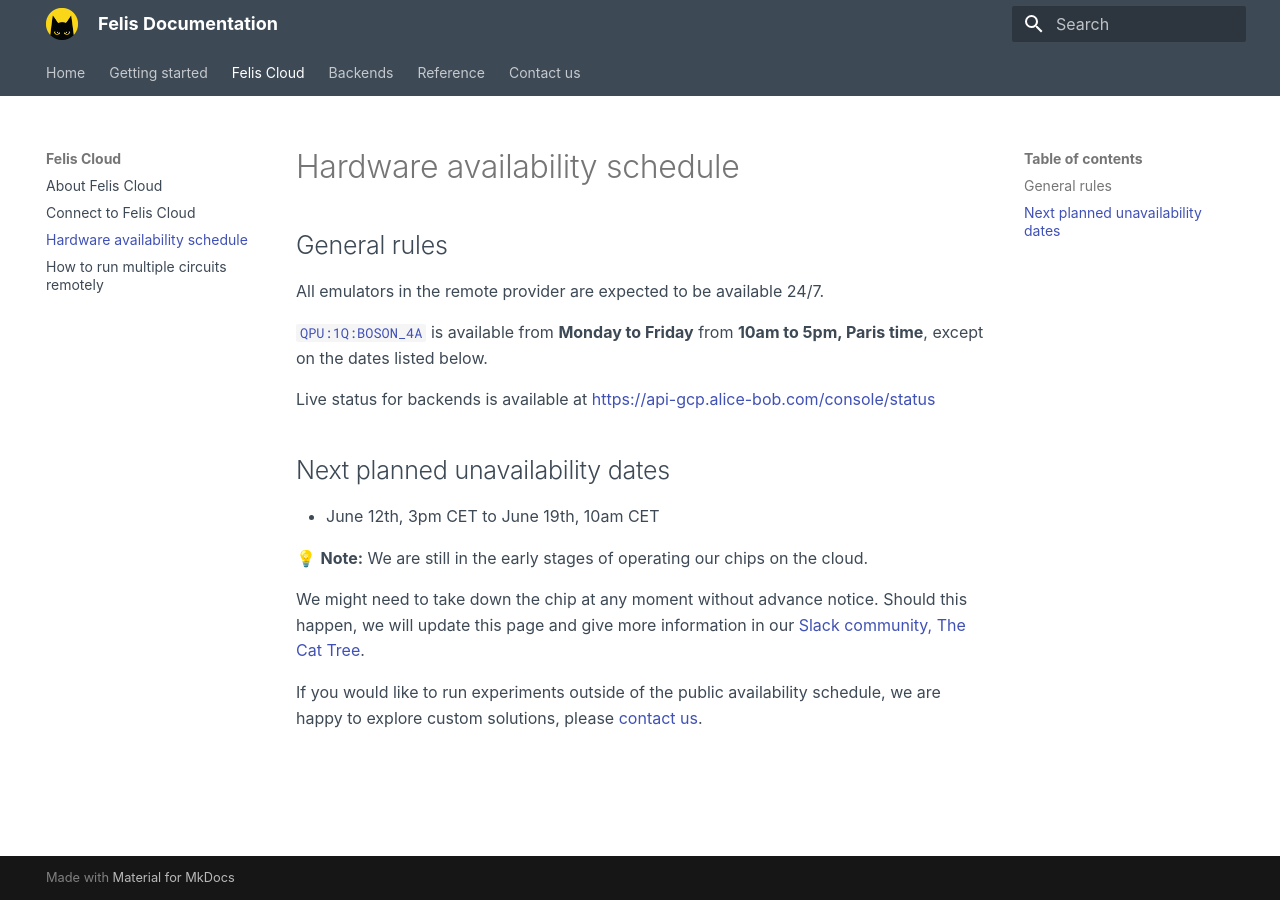
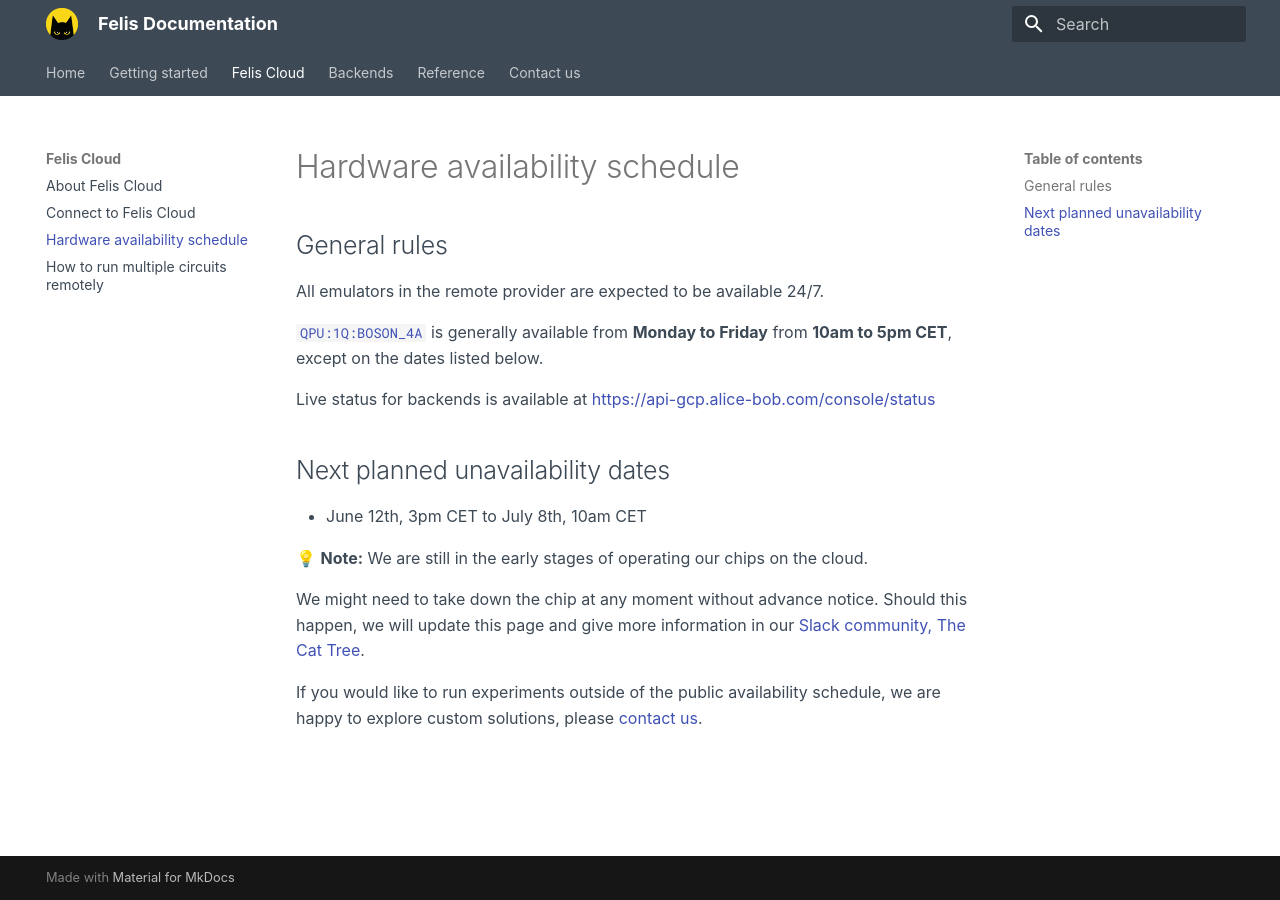
Before and after one commit to Alice-Bob-SW/felis, an MkDocs documentation site: the page built from docs/felis_cloud/hardware_availability_schedule.md, in a window 1280 px wide. Built offline with MkDocs 1.6.1 and Material for MkDocs 9.7.7, drawn with Linux system fonts in a browser that asks for light colours.

Commit message:
Extended Boson 4's unavailability

```diff
--- a/docs/felis_cloud/hardware_availability_schedule.md
+++ b/docs/felis_cloud/hardware_availability_schedule.md
@@ -4,13 +4,13 @@
 
 All emulators in the remote provider are expected to be available 24/7.
 
-[`QPU:1Q:BOSON_4A`](../backends/backends_list/boson_4a.md) is available from **Monday to Friday** from **10am to 5pm, Paris time**, except on the dates listed below.
+[`QPU:1Q:BOSON_4A`](../backends/backends_list/boson_4a.md) is generally available from **Monday to Friday** from **10am to 5pm CET**, except on the dates listed below.
 
 Live status for backends is available at [https://api-gcp.alice-bob.com/console/status](https://api-gcp.alice-bob.com/console/status)
 
 ## Next planned unavailability dates
 
-- June 12th, 3pm CET to June 19th, 10am CET
+- June 12th, 3pm CET to July 8th, 10am CET
 
 💡 **Note:** We are still in the early stages of operating our chips on the cloud.
 
```
